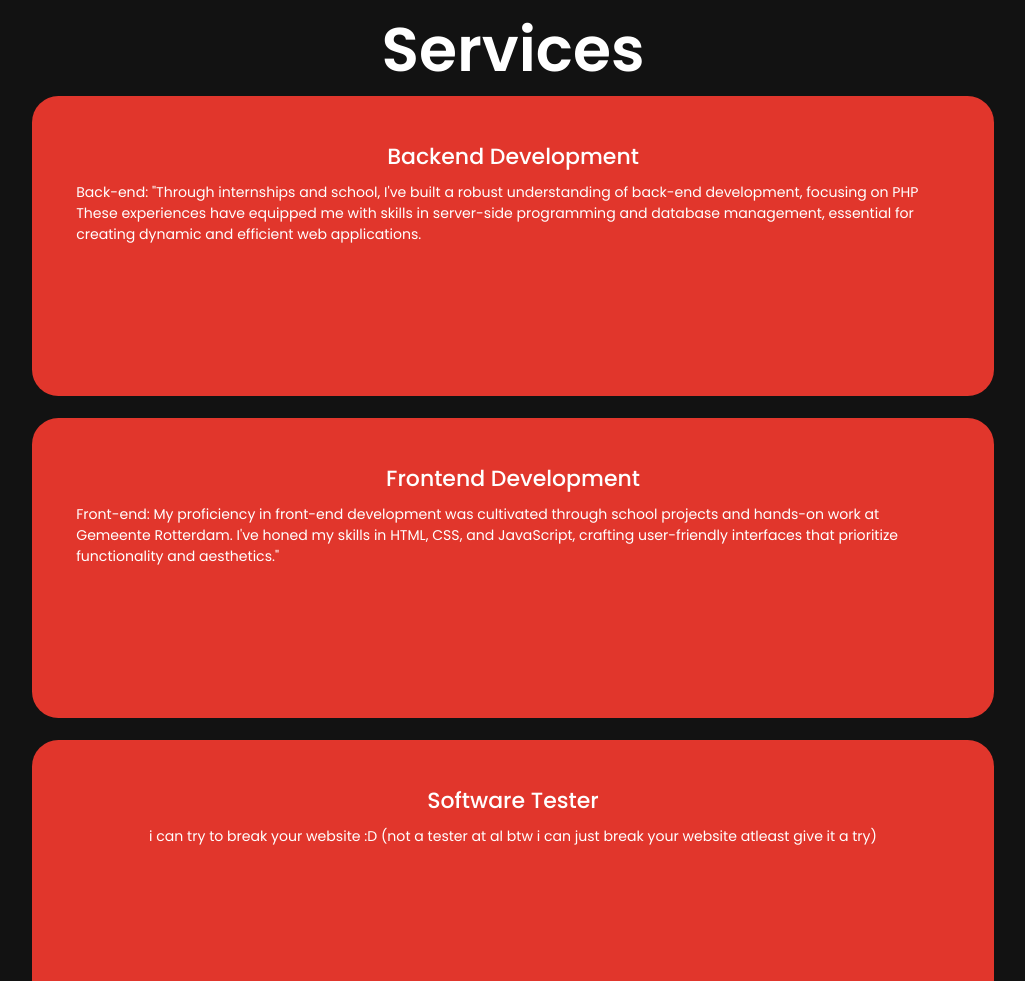
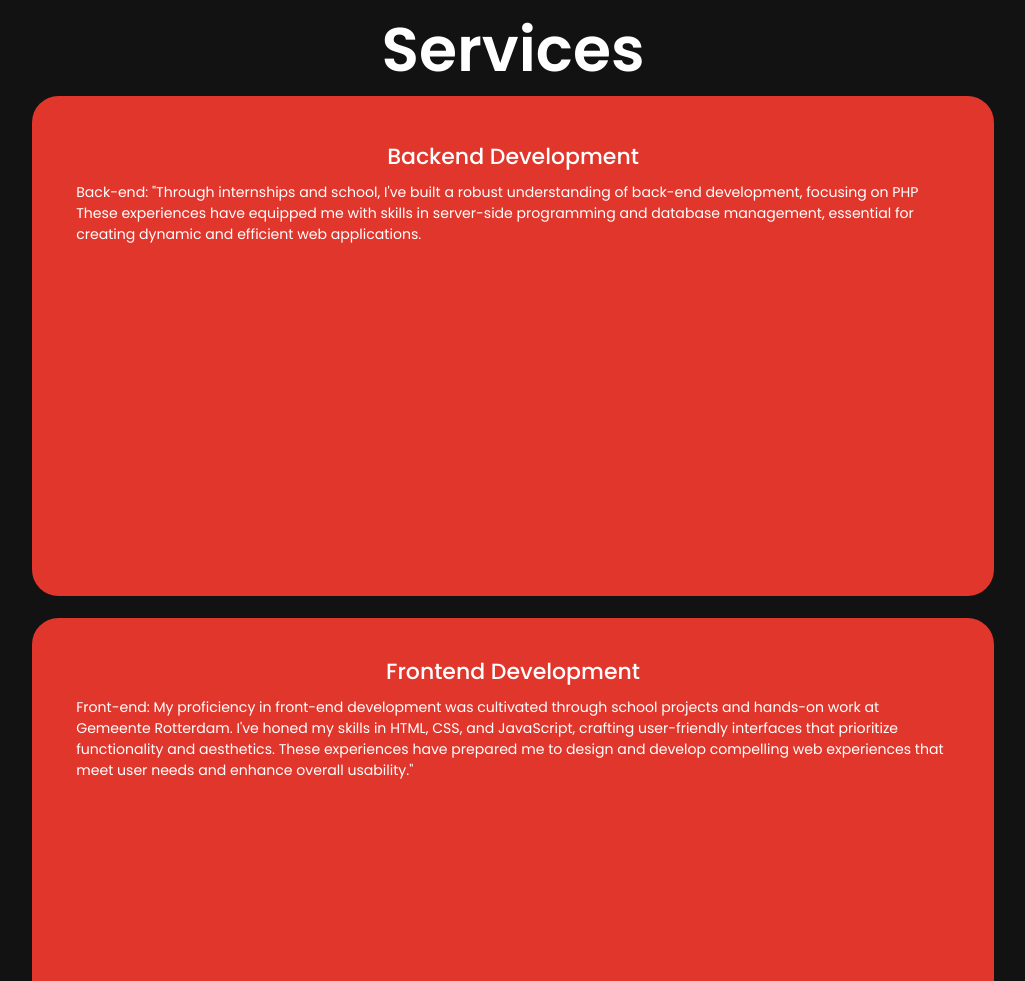
Before and after one commit to xToqqzy/xToqqzy.github.io, a plain HTML site: page index.html in a window 1280 px wide. Shown: the part 841-1822 px from the top of the page, without its empty margins (127-1152 px from the left). Drawn offline with Linux system fonts and the light colour scheme.

Commit message:
service div box groter gemaakt

```diff
--- a/assets/css/style.css
+++ b/assets/css/style.css
@@ -293,7 +293,7 @@ span {
 }
 .service-box {
   background-color: var(--main-color);
-  height: 300px;
+  height: 500px;
   border-radius: 3rem;
   cursor: pointer;
   transition: 0.3s ease;
--- a/index.html
+++ b/index.html
@@ -56,7 +56,7 @@
          <div class="service-box">
             <div class="service-info">
                <h4>Frontend Development</h4>
-               <p>Front-end: My proficiency in front-end development was cultivated through school projects and hands-on work at Gemeente Rotterdam. I've honed my skills in HTML, CSS, and JavaScript, crafting user-friendly interfaces that prioritize functionality and aesthetics."</p>
+               <p>Front-end: My proficiency in front-end development was cultivated through school projects and hands-on work at Gemeente Rotterdam. I've honed my skills in HTML, CSS, and JavaScript, crafting user-friendly interfaces that prioritize functionality and aesthetics. These experiences have prepared me to design and develop compelling web experiences that meet user needs and enhance overall usability."</p>
             </div>
          </div>
 
```
